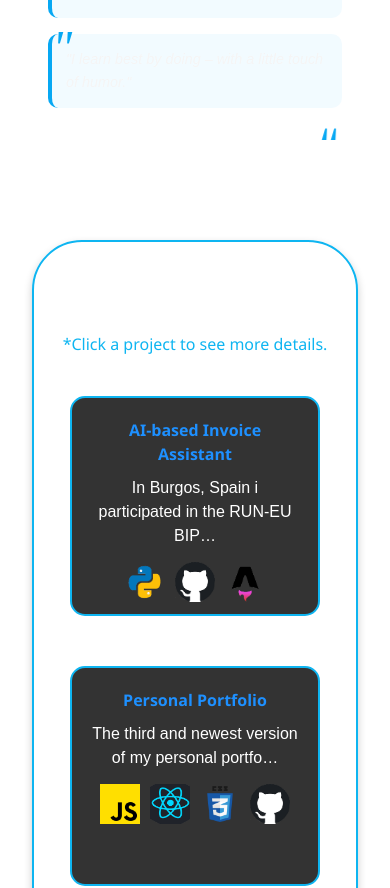
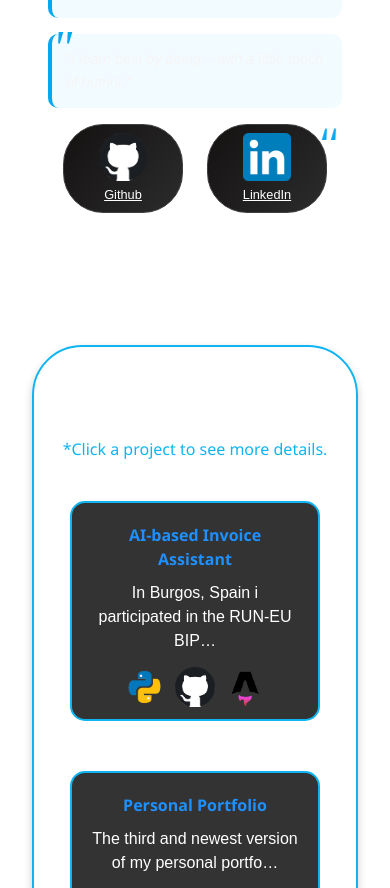
Before and after one commit to Tupolaa/portfolio_tupola, a Next.js app: page / in a window 390 px wide. Shown: the part 1000-1888 px from the top of the page. Built offline with nearby package versions, Linux system fonts and the light colour scheme; a web font is replaced by a local one.

Commit message:
Add profile links section with styling
Introduces a new profile links section in Profile.js, displaying external links with images and labels. Corresponding styles for the links and their layout are added to Profile.css for improved presentation and responsiveness.

```diff
--- a/components/Profile.js
+++ b/components/Profile.js
@@ -6,6 +6,20 @@ import TiltedCard from "../components/TiltedCard.js";
 const Profile = () => {
   const { content } = useLanguage();
   const profileData = content.Profile || {};
+
+  const ProfileData = content?.Footer ?? content?.footer ?? {};
+  const links =
+    Array.isArray(ProfileData.links) && ProfileData.links.length
+      ? ProfileData.links
+      : Array.isArray(ProfileData.Links) && ProfileData.Links.length
+      ? ProfileData.Links
+      : [];
+
+      const normalizeImgPath = (img) => {
+  if (!img) return null;
+  const fixed = img.replace(/^\/?media\//i, "/Media/");
+  return fixed.startsWith("/") ? fixed : `/${fixed}`;
+};
 
   return (
     <div className="profile-container">
@@ -48,6 +62,25 @@ const Profile = () => {
 
         <p>{profileData.description}</p>
         <p className="quote">{profileData.quote}</p>
+        <div className="profile-links">
+        {links.map((link, i) => {
+              const src = normalizeImgPath(link.img);
+              return (
+                <a
+                  key={i}
+                  href={link.href ?? "#"}
+                  target="_blank"
+                  rel="noopener noreferrer"
+                  className="profile-link-item"
+                  aria-label={link.label ?? link.alt ?? `profile-link-${i}`}
+                >
+                  {src && <img src={src} alt={link.alt ?? link.label ?? ""} />}
+                  {link.label && <span>{link.label}</span>}
+                </a>
+              );
+            })}
+        </div>
+
       </div>
     </div>
   );
--- a/styles/Profile.css
+++ b/styles/Profile.css
@@ -192,6 +192,50 @@ body.modal-open header {
     stroke-width: 0;
   }
 }
+.profile-links {
+  display: flex;
+  justify-content: center;
+  align-items: stretch;
+  gap: 1.5rem;
+  margin: 1rem 0;
+  flex-wrap: wrap;
+}
+.profile-links a {
+  text-decoration: none;
+  color: rgb(255, 255, 255);
+}
+
+/* individual link card */
+.profile-links .profile-link-item {
+  display: flex;
+  flex-direction: column;
+  align-items: center;
+  justify-content: center;
+  text-align: center;
+  background: linear-gradient(310deg, #2c2c2c, rgb(20, 17, 17));
+  border: 1px solid #404040;
+  padding: 0.5rem 0.75rem;
+  border-radius: 40px;
+  transition: all 0.2s ease-in-out;
+  flex: 1 1 auto;
+  min-width: 80px;
+  max-width: 120px;
+}
+
+.profile-links .profile-link-item img {
+  width: 3rem;
+  height: 3rem;
+  object-fit: contain;
+
+}
+
+.profile-links .profile-link-item span {
+  margin-top: 0.25rem;
+  font-size: 0.8rem;
+  text-decoration: underline;
+  white-space: normal;
+  overflow-wrap: break-word;
+}
 
 /* ========== TABLET ========== */
 @media (max-width: 1024px) {
```
